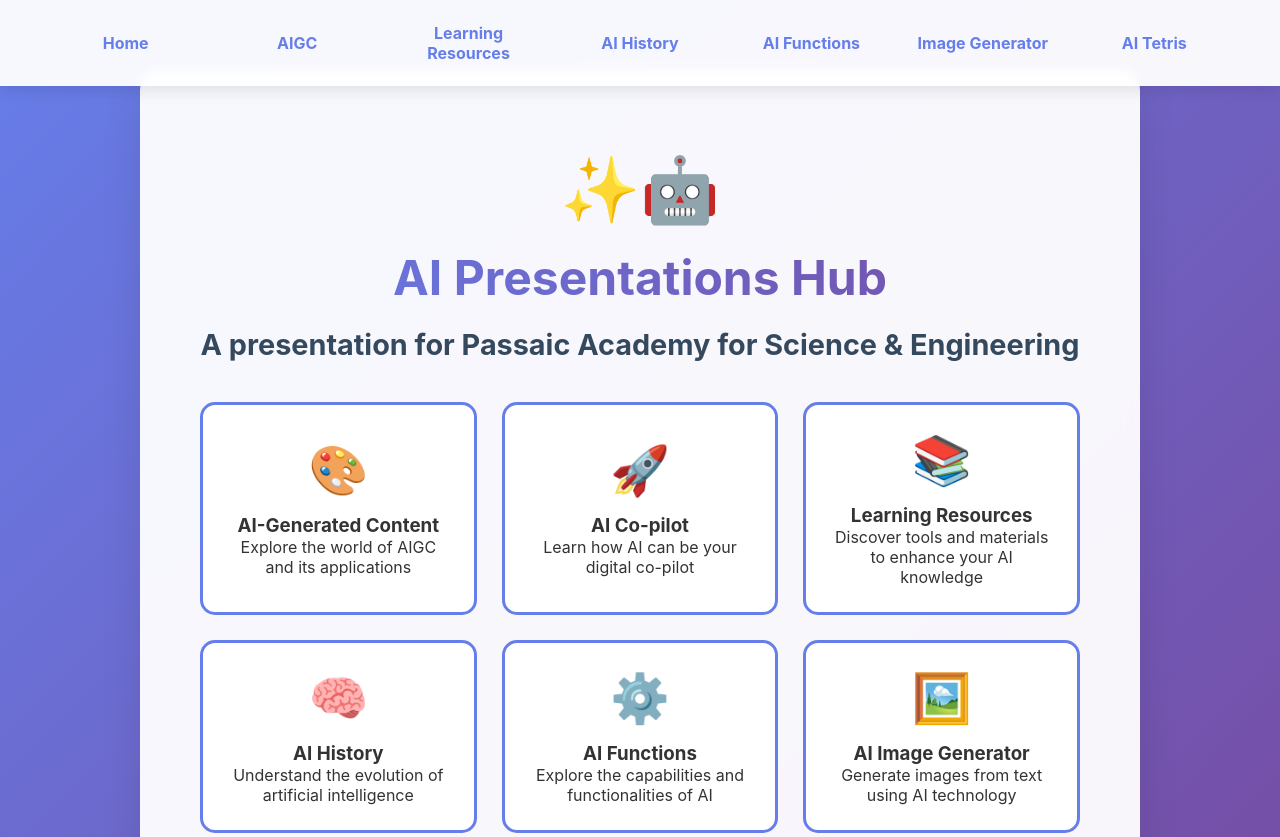
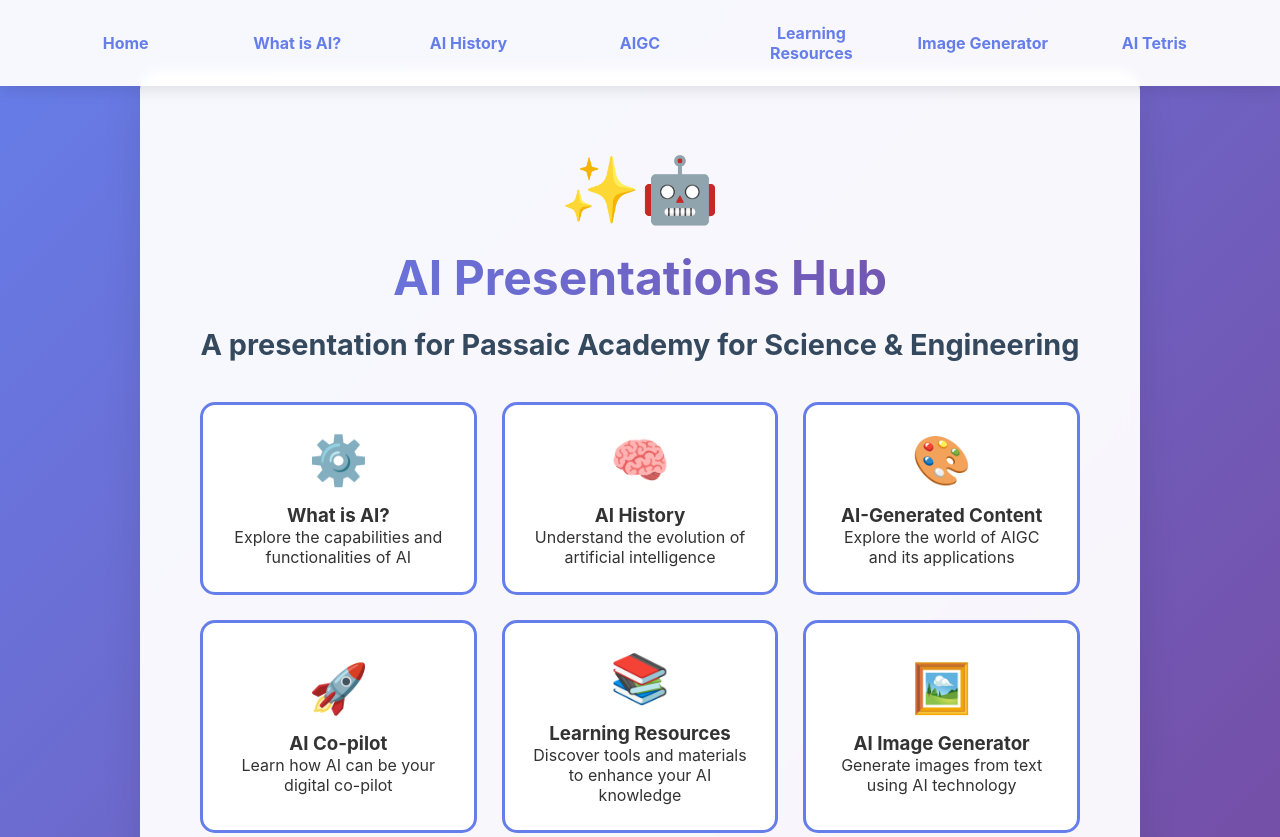
Before and after one commit to profliuhao/ai_intro, a website: page index.html in a window 1280 px wide. Shown: the top 837 px of the page. Drawn offline with Linux system fonts and the light colour scheme.

Commit message:
reorganize

```diff
--- a/index.html
+++ b/index.html
@@ -128,6 +128,16 @@
     </header>
 
     <div class="presentation-grid">
+      <a href="ai_functions_presentation.html" class="presentation-card">
+        <div class="presentation-icon">⚙️</div>
+        <h3>What is AI?</h3>
+        <p>Explore the capabilities and functionalities of AI</p>
+      </a>
+      <a href="ai_history_presentation.html" class="presentation-card">
+        <div class="presentation-icon">🧠</div>
+        <h3>AI History</h3>
+        <p>Understand the evolution of artificial intelligence</p>
+      </a>
       <a href="aigc_presentation.html" class="presentation-card">
         <div class="presentation-icon">🎨</div>
         <h3>AI-Generated Content</h3>
@@ -143,16 +153,7 @@
         <h3>Learning Resources</h3>
         <p>Discover tools and materials to enhance your AI knowledge</p>
       </a>
-      <a href="ai_history_presentation.html" class="presentation-card">
-        <div class="presentation-icon">🧠</div>
-        <h3>AI History</h3>
-        <p>Understand the evolution of artificial intelligence</p>
-      </a>
-      <a href="ai_functions_presentation.html" class="presentation-card">
-        <div class="presentation-icon">⚙️</div>
-        <h3>AI Functions</h3>
-        <p>Explore the capabilities and functionalities of AI</p>
-      </a>
+
       <a href="ai_image_generator.html" class="presentation-card">
         <div class="presentation-icon">🖼️</div>
         <h3>AI Image Generator</h3>
--- a/navigation.js
+++ b/navigation.js
@@ -16,11 +16,11 @@
   navElement.innerHTML = `
     <div style="max-width: 1200px; margin: 0 auto; display: flex; justify-content: space-between; align-items: center;">
       <a href="index.html" style="text-decoration: none; color: #667eea; font-weight: bold; padding: 5px 15px; flex: 1; text-align: center; transition: all 0.3s ease;">Home</a>
+      <a href="ai_functions_presentation.html" style="text-decoration: none; color: #667eea; font-weight: bold; padding: 5px 15px; flex: 1; text-align: center; transition: all 0.3s ease;">What is AI?</a>
+      <a href="ai_history_presentation.html" style="text-decoration: none; color: #667eea; font-weight: bold; padding: 5px 15px; flex: 1; text-align: center; transition: all 0.3s ease;">AI History</a>
       <a href="aigc_presentation.html" style="text-decoration: none; color: #667eea; font-weight: bold; padding: 5px 15px; flex: 1; text-align: center; transition: all 0.3s ease;">AIGC</a>
 <!--      <a href="ai_talk_presentation.html" style="text-decoration: none; color: #667eea; font-weight: bold; padding: 5px 15px; flex: 1; text-align: center; transition: all 0.3s ease;">AI Talk</a> -->
       <a href="ai_learning_resources.html" style="text-decoration: none; color: #667eea; font-weight: bold; padding: 5px 15px; flex: 1; text-align: center; transition: all 0.3s ease;">Learning Resources</a>
-      <a href="ai_history_presentation.html" style="text-decoration: none; color: #667eea; font-weight: bold; padding: 5px 15px; flex: 1; text-align: center; transition: all 0.3s ease;">AI History</a>
-      <a href="ai_functions_presentation.html" style="text-decoration: none; color: #667eea; font-weight: bold; padding: 5px 15px; flex: 1; text-align: center; transition: all 0.3s ease;">AI Functions</a>
       <a href="ai_image_generator.html" style="text-decoration: none; color: #667eea; font-weight: bold; padding: 5px 15px; flex: 1; text-align: center; transition: all 0.3s ease;">Image Generator</a>
       <a href="beautiful-tetris.html" style="text-decoration: none; color: #667eea; font-weight: bold; padding: 5px 15px; flex: 1; text-align: center; transition: all 0.3s ease;">AI Tetris</a>
     </div>
```
Also changed, not shown: img/ai-ml-dl-hierarchy.svg (added).
